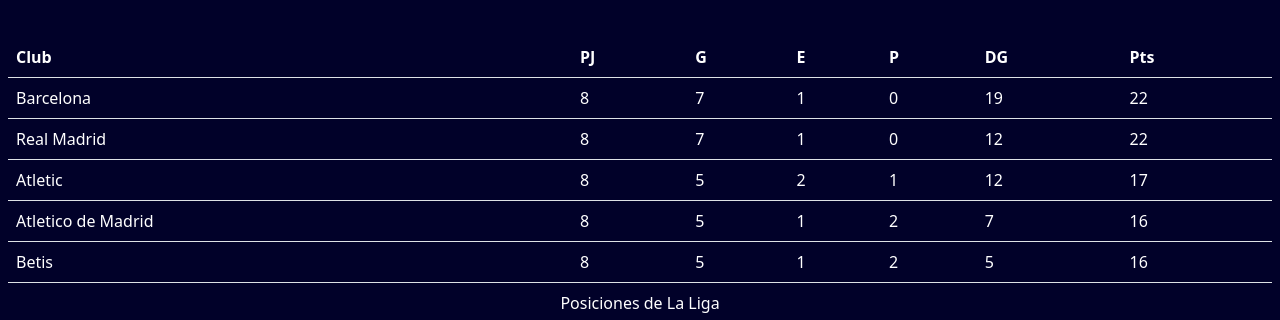
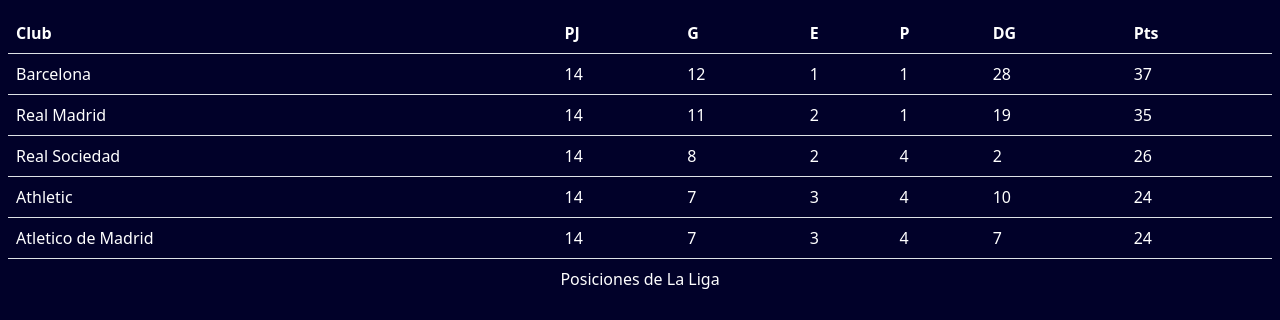
Before and after one commit to Jamh274/JoseMansillaHerreraProyectoFinalDesarrolloWeb, a website: page pages/liga.html in a window 1280 px wide. Shown: the part 497-817 px from the top of the page. Drawn offline with nearby package versions, Linux system fonts and the light colour scheme.

Commit message:
commit final

```diff
--- a/pages/liga.html
+++ b/pages/liga.html
@@ -87,7 +87,7 @@
                     <p class="texto-liga">La Primera División de España o La Liga es la máxima categoría del sistema de ligas de fútbol de España y la principal competición a nivel de clubes del país. La organiza desde 1984 la Liga Nacional de Fútbol Profesional tras suceder a la Real Federación Española de Fútbol (RFEF). Se disputa desde la temporada 1928-29 y tan solo se vio interrumpida en una ocasión: entre 1936 y 1939, debido a la guerra civil española.
                     </p>
 
-                    <p class="texto-liga">Actualmente el Barcelona se encuentra clasificado de primer lugar con 22 puntos junto con el Real Madrid, la diferencia de goles es lo que permite al conjunto cule estar por encima de los merengues.</p>
+                    <p class="texto-liga">Actualmente el Barcelona se encuentra clasificado de primer lugar con 37 puntos, a tan solo dos puntos de diferencia de su maximo rival el Real Madrid.</p>
 
                 </div>
 
@@ -116,48 +116,48 @@
                 </tr>
                 <tr>
                     <td>Barcelona</td>
-                    <td>8</td>
-                    <td>7</td>
+                    <td>14</td>
+                    <td>12</td>
                     <td>1</td>
-                    <td>0</td>
-                    <td>19</td>
-                    <td>22</td>
+                    <td>1</td>
+                    <td>28</td>
+                    <td>37</td>
                 </tr>
                 <tr>
                     <td class="text-white">Real Madrid</td>
-                    <td class="text-white">8</td>
-                    <td class="text-white">7</td>
+                    <td class="text-white">14</td>
+                    <td class="text-white">11</td>
+                    <td>2</td>
                     <td>1</td>
-                    <td>0</td>
-                    <td>12</td>
-                    <td>22</td>
+                    <td>19</td>
+                    <td>35</td>
                 </tr>
                 <tr>
-                    <td>Atletic</td>
+                    <td>Real Sociedad</td>
+                    <td>14</td>
                     <td>8</td>
-                    <td>5</td>
                     <td>2</td>
-                    <td>1</td>
-                    <td>12</td>
-                    <td>17</td>
+                    <td>4</td>
+                    <td>2</td>
+                    <td>26</td>
+                </tr>
+                <tr>
+                    <td>Athletic</td>
+                    <td>14</td>
+                    <td>7</td>
+                    <td>3</td>
+                    <td>4</td>
+                    <td>10</td>
+                    <td>24</td>
                 </tr>
                 <tr>
                     <td>Atletico de Madrid</td>
-                    <td>8</td>
-                    <td>5</td>
-                    <td>1</td>
-                    <td>2</td>
+                    <td>14</td>
                     <td>7</td>
-                    <td>16</td>
-                </tr>
-                <tr>
-                    <td>Betis</td>
-                    <td>8</td>
-                    <td>5</td>
-                    <td>1</td>
-                    <td>2</td>
-                    <td>5</td>
-                    <td>16</td>
+                    <td>3</td>
+                    <td>4</td>
+                    <td>7</td>
+                    <td>24</td>
                 </tr>
             </table>
           </div>
```
Also changed, not shown: pages/contacto.html (+1 -1 lines), pages/uefa.html (+15 -15 lines).
